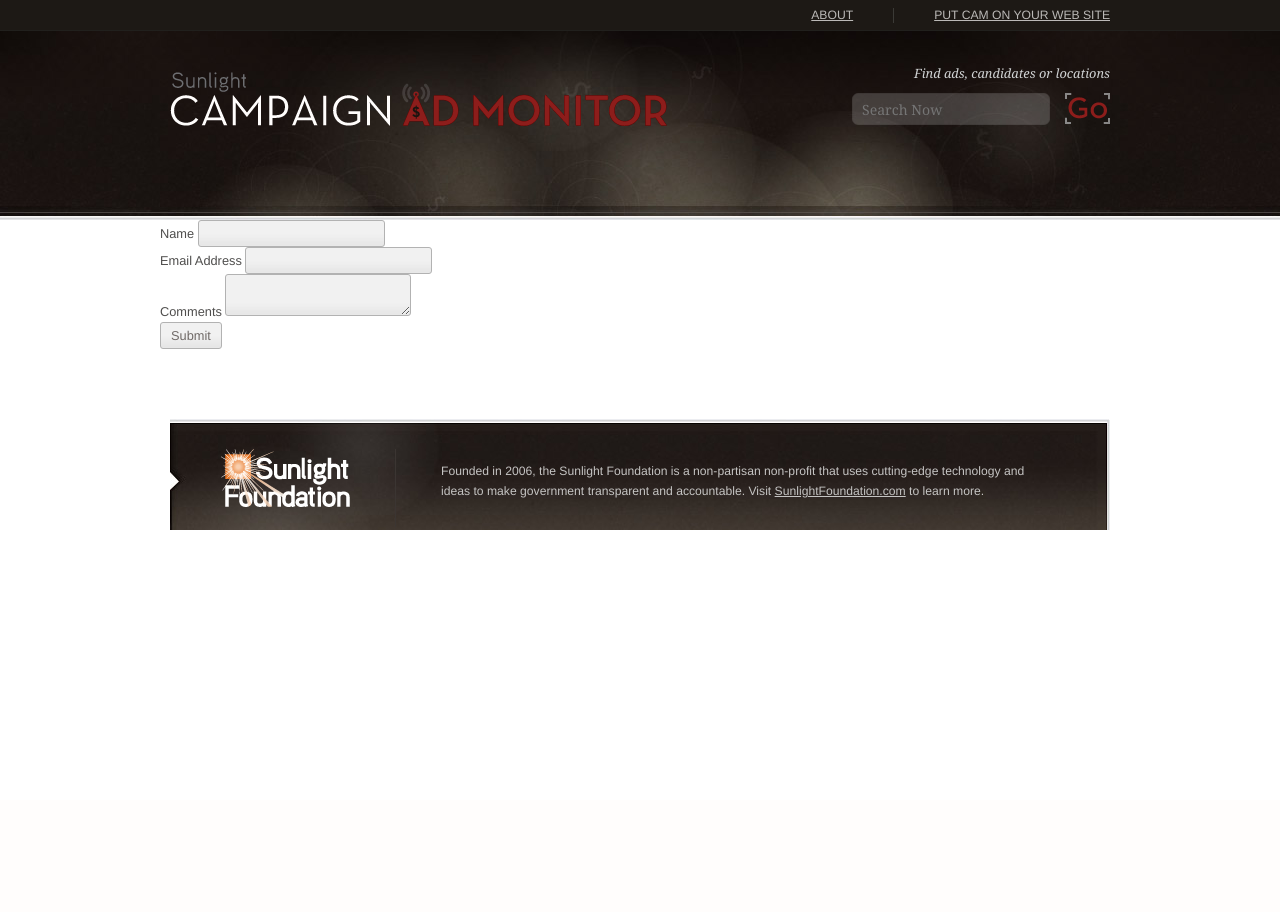
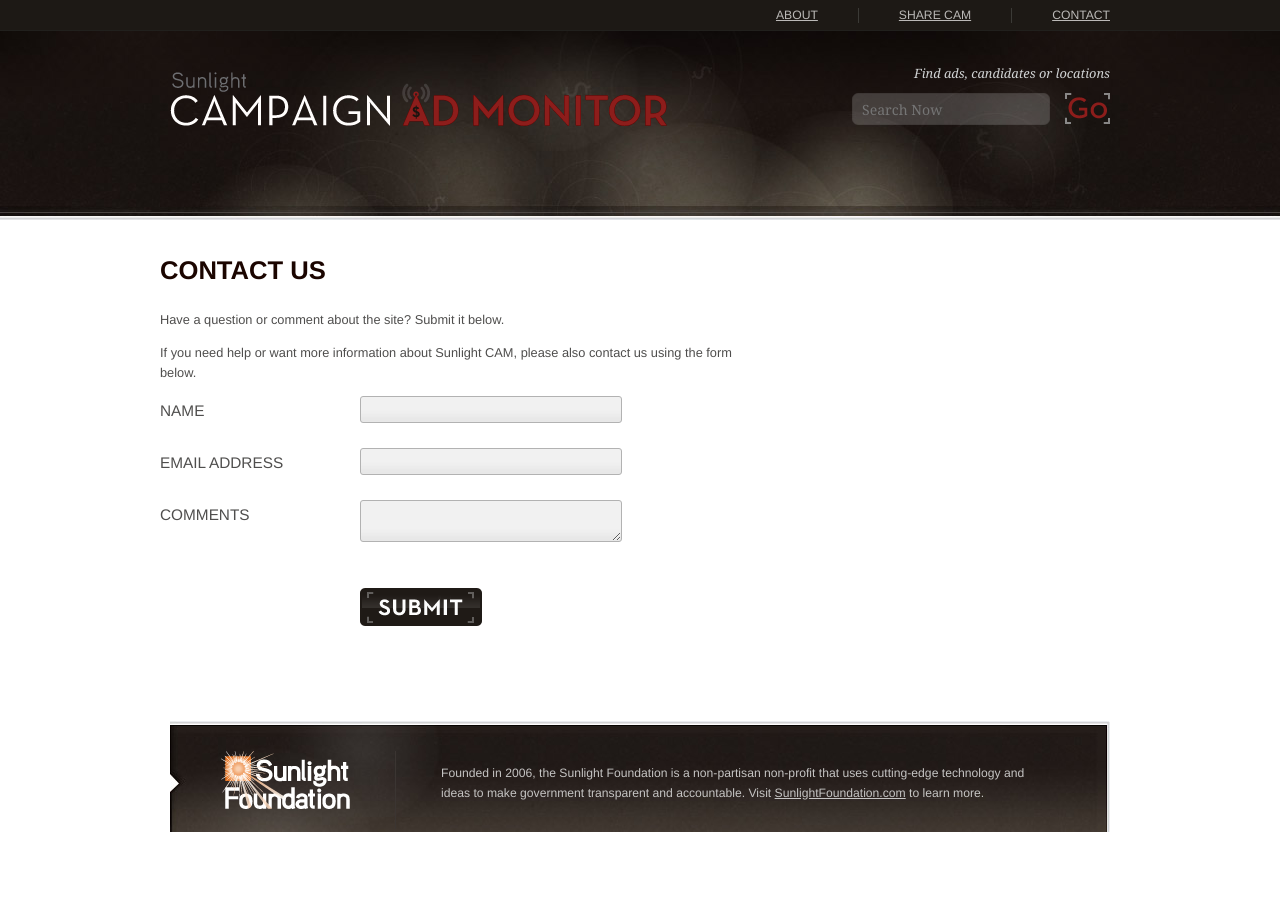
Before and after one commit to sunlightlabs/cupcakes, a Flask app: page /contact in a window 1280 px wide. Before the commit the page ends 530 px from the top, so only its background shows below. Run offline with Flask 2, Linux system fonts and the light colour scheme; parts of the project's set-up code (start-up, migrations or seed data) failed here and were passed over.

Commit message:
styling changes

```diff
--- a/cupcakes/geo.py
+++ b/cupcakes/geo.py
@@ -41,7 +41,7 @@ class YahooGeocoder(object):
 
                     return loc
 
-    def zipcode_lookup(zipcode):
+    def zipcode_lookup(self, zipcode):
         lookup = g.db.geo.find_one({'zipcode': zipcode})
         if lookup:
             location = lookup['geo']
--- a/cupcakes/static/styles/main.css
+++ b/cupcakes/static/styles/main.css
@@ -31,6 +31,10 @@ form#searchForm span.tip { font-family: Georgia, "Times New Roman", Times, serif
 form#searchForm { float: right; padding-top: 32px;}
 form#searchForm input { float: left;}
 
+#brandingbar input { padding: 3px;}
+body.home #brandingbar, body.about #brandingbar, body.description #brandingbar, body.contact #brandingbar, body.share #brandingbar, body.thanks #brandingbar { padding: 3px 0 5px;}
+body.home #brandingbar a#sllink, body.about #brandingbar a#sllink, body.description #brandingbar a#sllink, body.contact #brandingbar a#sllink, body.share #brandingbar a#sllink, body.thanks #brandingbar a#sllink { margin-top: 3px;}
+
 .tip { font-family: Georgia, "Times New Roman", Times, serif; margin-bottom: 30px; font-style: oblique; display: block;}
 
 input, textarea { background: #f1f1f1 url(../images/bg_input.png) bottom left repeat-x; border: 1px solid #b2b2b2; -moz-border-radius: 3px; -webkit-border-radius: 3px; padding: 5px 10px; color: #706a67; }
@@ -41,39 +45,43 @@ input#id_search { background: url(../images/bg_search.png) top left no-repeat; w
 input#tv_channel_other { display: none; margin-top: 15px; }
 
 div#feature { background: url(../images/feature_text.png) top center no-repeat; width: 573px; height: 109px; text-indent: -9999em; display: block; margin: 140px auto;}
-div#pageMain { width: 960px; margin: 0 auto; padding: 0 10px;}
+div#pageMain { width: 960px; margin: 0 auto; padding: 40px 10px;}
 body.home div#pageMain { padding: 0;}
-body.about div#pageMain { padding-top: 40px;}
 
 body.home div#ltColumn { background: url(../images/ltColumn_home.jpg) top left no-repeat; width: 470px; min-height: 254px; margin-top: -81px; padding: 40px 35px 0px; margin-right: 20px;}
 body.home div#rtColumn { padding-top: 40px; width: 360px;}
 div#ltColumn { float: left; margin-right: 30px; width: 360px;}
 div#rtColumn { float: left; margin-left: 30px; width: 470px;}
 
-body.description div#ltColumn { width: 580px; }
+body.description div#ltColumn, body.contact div#ltColumn, body.thanks div#ltColumn { width: 580px; }
+body.thanks div#rtColumn { width: 300px;}
 
 h2 { margin-bottom: 30px; text-transform: uppercase; color: #1b0500; font-size: 200%; font-weight: bold;}
 h2#reportingTitle { text-indent: -9999em; display: block; width: 234px; height: 20px; background: url(../images/text_reporting.png) top left no-repeat;}
 h2#reportsTitle { text-indent: -9999em; display: block; width: 221px; height: 20px; background: url(../images/text_recent.png) top left no-repeat;}
 
-h2.withAsset { float: left; width: 650px; line-height: 30px; padding-top:10px;}
+h2.withAsset { float: left; width: 650px; line-height: 30px; padding-top:10px; }
 
-#searchResult { text-transform: none; font-weight: normal;}
+#searchResult { text-transform: none; font-weight: normal; }
 
 .fullWidthp { width: 610px;}
 
-h3 { font-size: 140%; float: left; margin-right: 10px; margin-bottom: 10px;}
+h3 { font-size: 140%; float: left; margin-right: 10px; margin-bottom: 10px; color: #301d19;}
+body.about h3, body.thanks h3 { float: none; margin-top: 25px;}
 span.party { float: left; margin-right: 5px;}
 span.party, span.searchResult { color: #757272; }
 span.for, span.against {padding-left: 25px; text-transform: lowercase; font-style: oblique; margin-left: 15px;}
 span.for { background: url(../images/icon_for.png) left top no-repeat; color: #6b912e; padding-top:3px;}
 span.against { background: url(../images/icon_against.png) top left no-repeat; color: #c5390b; padding-top:3px;}
 
-form#reportAd li { margin-bottom: 25px;}
-form#reportAd input, form#reportAd textarea  { width: 240px;}
+form#reportAd li, form#contact li { margin-bottom: 25px;}
+form#reportAd input, form#reportAd textarea, form#contact input, form#contact textarea  { width: 240px;}
 form#reportAd select{ width: 260px; height:28px; padding:3px 0;}
 
-form#reportAd label { text-transform: uppercase; font-size: 120%; width: 200px; display: block; float: left; padding-top: 5px;}
+form#reportAd label, form#contact label { text-transform: uppercase; font-size: 120%; width: 200px; display: block; float: left; padding-top: 5px;}
+
+body.thanks #rtColumn label { margin-bottom: 10px; float: none;}
+body.thanks .continueBtn, body.thanks .submitBtn { margin-left: 0;}
 
 ul#recentReports li{ background: url(../images/icon_circles.png) top left no-repeat; padding-left: 30px; padding-bottom: 25px; margin-bottom: 25px; border-bottom: 1px dashed #9A9696;}
 ul#recentReports h3 { display: inline; float: none; }
@@ -93,6 +101,8 @@ div#filter li { float: left; margin-right: 30px;}
 div#filter select { width: 200px; height: 28px; padding: 3px 0;}
 input#zipcode { width: 80px;}
 
+#id_signup { float: left; margin-right: 20px; width: 200px;}
+
 a#downloadLink { text-indent: -9999em; display: block; background: url(../images/button_download.png) top left no-repeat; width: 265px; height: 38px; float: right;}
 a#downloadLink:hover { background: url(../images/button_download.png) left -38px no-repeat;}
 
@@ -104,6 +114,8 @@ button.searchBtn { width: 45px; height: 31px; background: url(../images/button_g
 .filterBtn:hover { background: url(../images/button_filter.png) left -28px no-repeat; }
 .submitBtn { width: 122px; height: 38px; background: url(../images/button_submit.png) top left no-repeat; margin-left: 200px; margin-top: 40px;}
 .submitBtn:hover { background: url(../images/button_submit.png) left -38px no-repeat;}
+.signupBtn { width: 125px; height: 28px; background: url(../images/btn_signup.png) top left no-repeat; margin-top: 25px;}
+.signupBtn:hover { background: url(../images/btn_signup.png) left -28px no-repeat; }
 
 fieldset.final { display: none; }
 fieldset.radio { display: none; }
@@ -117,6 +129,7 @@ form#reportAd select#dt_time { width: 90px; }
 ul.errors { border-bottom: 1px dashed #9A9696; color: #900; margin-bottom: 20px; }
 
 #ads .embed input { display: none; }
+.embed { float: left;}
 
 table { width: 940px; }
 tr#titles th { text-transform: uppercase; color: #1b0500; font-weight: bold; padding: 0 15px 15px; font-size: 105%;}
@@ -133,6 +146,9 @@ td.against { background: url(../images/icon_against.png) center center no-repeat
 tr.flagged { color: #900; }
 tr.removed { color: #ddd; }
 
+a.flag { text-indent: -9999em; width: 18px; height: 22px; display: block; background: url(../images/icon_flag.png) bottom left no-repeat;}
+tr.flagged a.flag { background: url(../images/icon_flag.png) top left no-repeat;}
+
 #tableNav { margin-top: 35px; padding-top: 10px; border-top: 1px solid #f0ede7; display: block;}
 #previous { float: left;}
 #nextWrapper { text-align: right;}
@@ -145,12 +161,11 @@ tr.removed { color: #ddd; }
 .reportHeader { margin-bottom: 10px;}
 #clearFilters { margin-top: 10px; display: block;}
 
-#options { border: 1px solid #ba8b83; background-color: #edd7d2; -moz-border-radius: 3px; -webkit-border-radius: 3px; padding: 10px;}
+#options strong{ border: 1px solid #ba8b83; background-color: #edd7d2; -moz-border-radius: 3px; -webkit-border-radius: 3px; padding: 10px; display: block;}
 
 strong { font-weight: bold;}
 p { margin-bottom: 1em;}
 
-ul#ads h3 { display: block; float: none;}
 ul#ads li { float: left; margin: 0 50px 30px 0;}
 
 #navWrapper { background-color: #1d1915; border-bottom: 1px solid #21201d;}
@@ -159,7 +174,7 @@ ul#ads li { float: left; margin: 0 50px 30px 0;}
 #nav li { float: left; margin-top: 8px;}
 #nav li a { text-decoration: none; color: #bbb9b7; text-decoration: underline; text-transform: uppercase; display: block; line-height: 15px;}
 #nav li a:hover { color: #8d1d1b;}
-#nav li#about { margin-right: 40px; padding-right: 40px; border-right: 1px solid #3b3a36;}
+#nav li#about, #nav li#share { margin-right: 40px; padding-right: 40px; border-right: 1px solid #3b3a36;}
 
 div#footer { background: url(../images/footer.jpg) top center no-repeat; height: 81px; padding: 30px 60px 0px; margin-bottom: 40px; margin-top: 70px;}
 div#footer a { color: #c5c4c3;}
--- a/cupcakes/templates/base.html
+++ b/cupcakes/templates/base.html
@@ -14,7 +14,8 @@
 	        <div id="nav">
 	            <ul>
 			        <li id="about"><a href="/about">About</a></li>
-			        <li><a href="/use">Put CAM on your Web site</a></li>
+			        <li id="share"><a href="/use">Share CAM</a></li>
+			        <li><a href="/contact">Contact</a></li>
 			    </ul>
 			    <div class="clear"></div>
 	        </div>
--- a/cupcakes/templates/contact.html
+++ b/cupcakes/templates/contact.html
@@ -5,6 +5,9 @@
 {% block content %}
 
 	<div id="ltColumn">
+	    <h2>Contact Us</h2>
+		<p>Have a question or comment about the site? Submit it below.</p>
+		<p>If you need help or want more information about Sunlight CAM, please also contact us using the form below.</p>
 
 		{% with messages = get_flashed_messages() %}
 		  {% if messages %}
@@ -31,13 +34,17 @@
 		    </ul>
 		{% endif %}
 
-		<form action="/contact" method="post">
+		<form action="/contact" id="contact" method="post">
 			<ul>
 				<li>{{ form.name.label }} {{ form.name }}</li>
 				<li>{{ form.email.label }} {{ form.email }}</li>
 				<li>{{ form.comments.label }} {{ form.comments }}</li>
+				<li>
+				    <button class="submitBtn" type="submit">
+						<span>Submit</span>
+					</button>
+				</li>
 			</ul>
-			<input type="submit">
 		</form>
 
 	</div>
```
Also changed, not shown: cupcakes/templates/about.html (+19 -1 lines), cupcakes/templates/thanks.html (+8 -1 lines), cupcakes/templates/use.html (+13 -10 lines), cupcakes/static/images/btn_signup.png (added), cupcakes/static/images/icon_flag.png (added).
